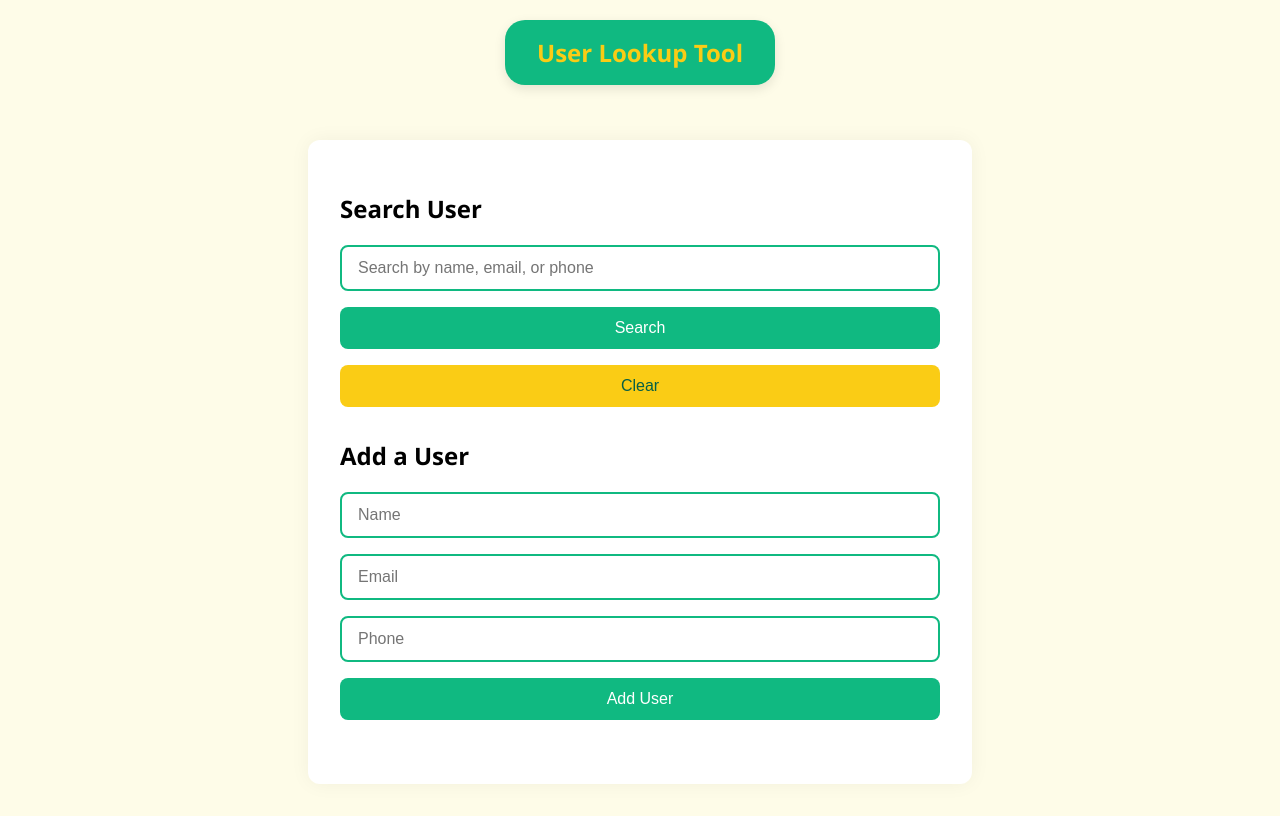
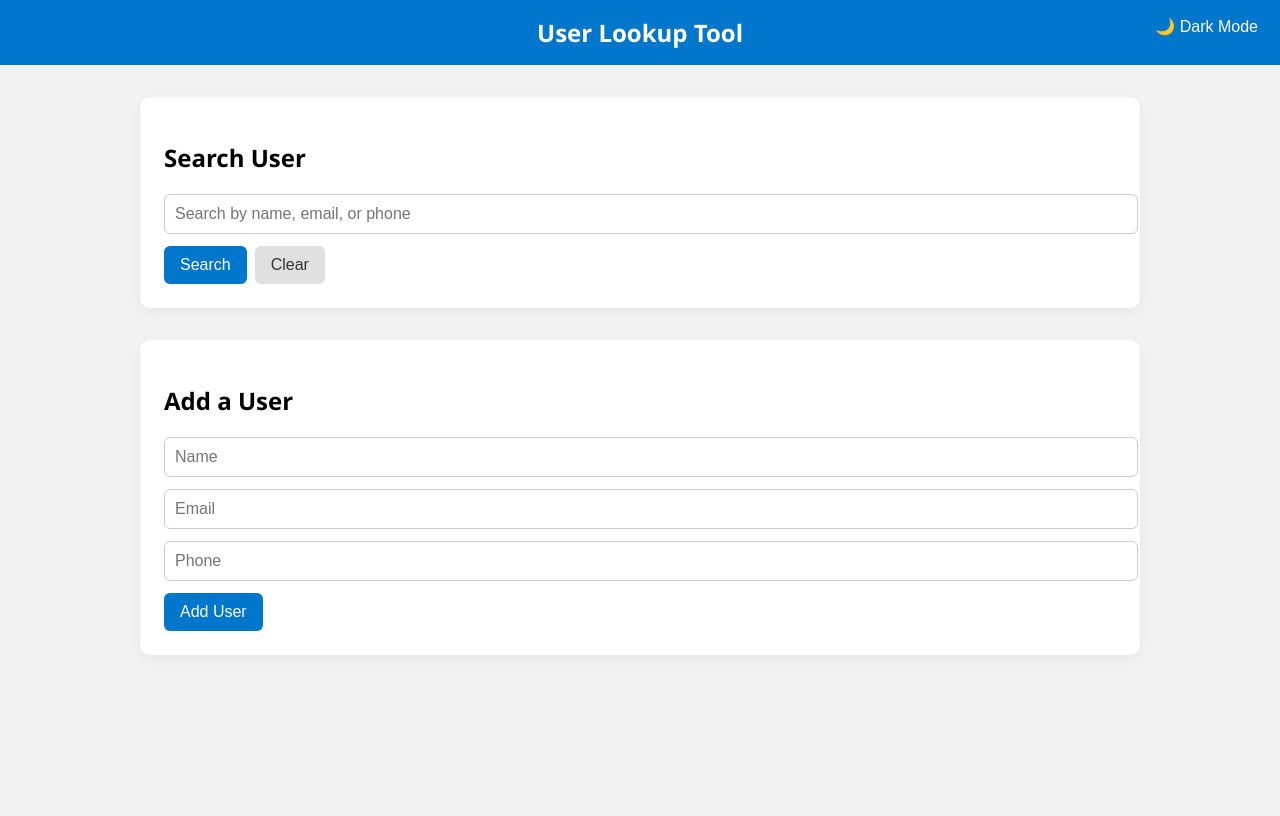
Before and after one commit to MoonSupreme1927/user-lookup-app, a React (Create React App) app in the folder frontend/: page / in a window 1280 px wide. Built offline with nearby package versions, Linux system fonts and the light colour scheme.

Commit message:
Updating Ap.js and App.css

```diff
--- a/frontend/src/App.css
+++ b/frontend/src/App.css
@@ -1,100 +1,120 @@
 
+/* General Layout */
 body {
+  font-family: 'Segoe UI', Tahoma, Geneva, Verdana, sans-serif;
+  background-color: #f2f2f2;
   margin: 0;
-  font-family: 'Segoe UI', Tahoma, Geneva, Verdana, sans-serif;
-  background-color: #fefce8;
+  padding: 0;
+}
 
-  }
-
-
-
+/* Banner Header */
 .banner {
-  position: fixed;
-  top: 20px;
-  left: 50%;
-  transform: translateX(-50%);
-  background-color: #10b981;
-  color: #facc15;
-  padding: 1rem 2rem;
+  background-color: #0077cc;
+  color: white;
+  padding: 1rem;
+  text-align: center;
   font-size: 1.5rem;
   font-weight: bold;
-  border-radius: 20px;
-  box-shadow: 0 4px 12px rgba(0, 0, 0, 0.1);
-  z-index: 1000;
+  position: relative;
 }
 
-.App {
-  max-width: 600px;
-  margin: 140px auto 2rem auto;
-  padding: 2rem;
-  background-color: #ffffff;
-  border-radius: 12px;
-  box-shadow: 0 0 20px rgba(0, 0, 0, 0.05);
+/* Dark mode toggle button */
+.dark-toggle {
+  position: absolute;
+  top: 1rem;
+  right: 1rem;
+  background: none;
+  border: none;
+  font-size: 1rem;
+  cursor: pointer;
+  color: white;
 }
 
-form {
-  display: flex;
-  flex-direction: column;
-  gap: 1rem;
-  margin-bottom: 2rem;
+/* App Container */
+.App {
+  max-width: 1000px;
+  margin: 2rem auto;
+  padding: 0 1rem;
 }
 
-input[type="text"],
-input[type="email"] {
-  padding: 0.75rem 1rem;
-  font-size: 1rem;
-  border: 2px solid #10b981;
-  border-radius: 8px;
-  outline: none;
+/* Form Layout */
+.form-container {
+  display: flex;
+  justify-content: space-between;
+  gap: 2rem;
+  flex-wrap: wrap;
+  margin: 2rem 0;
 }
 
-input:focus {
-  border-color: #facc15;
+.form-section {
+  flex: 1 1 45%;
+  background: #ffffff;
+  padding: 1.5rem;
+  border-radius: 10px;
+  box-shadow: 0 4px 12px rgba(0, 0, 0, 0.05);
+  animation: fadeIn 0.5s ease-in-out;
 }
 
-button {
-  padding: 0.75rem 1rem;
+form input {
+  display: block;
+  width: 100%;
+  margin-bottom: 0.75rem;
+  padding: 10px;
   font-size: 1rem;
+  border: 1px solid #ccc;
+  border-radius: 6px;
+}
+
+form button {
+  padding: 10px 16px;
+  margin-right: 0.5rem;
   border: none;
-  border-radius: 8px;
+  border-radius: 6px;
+  font-size: 1rem;
   cursor: pointer;
-  transition: all 0.2s ease-in-out;
 }
 
 .btn-primary {
-  background-color: #10b981;
+  background-color: #0077cc;
   color: white;
 }
 
-.btn-secondary {
-  background-color: #facc15;
-  color: #065f46;
+.btn-primary:hover {
+  background-color: #005fa3;
+  transition: background-color 0.3s ease;
 }
 
-button:hover {
-  box-shadow: 0 0 10px #10b981, 0 0 20px #10b981;
+.btn-secondary {
+  background-color: #e0e0e0;
+  color: #333;
 }
 
-.spinner {
-  border: 4px solid #eee;
-  border-top: 4px solid #10b981;
-  border-radius: 50%;
-  width: 32px;
-  height: 32px;
-  animation: spin 1s linear infinite;
+.btn-secondary:hover {
+  background-color: #ccc;
+  transition: background-color 0.3s ease;
 }
 
+/* Spinner Overlay */
 .overlay {
   position: fixed;
   top: 0;
   left: 0;
+  height: 100%;
   width: 100%;
-  height: 100%;
-  background-color: rgba(255, 255, 255, 0.7);
+  background: rgba(255, 255, 255, 0.8);
+  z-index: 999;
   display: flex;
   align-items: center;
   justify-content: center;
-  z-index: 999;
+}
+
+.spinner {
+  border: 6px solid rgba(0, 0, 0, 0.1);
+  width: 50px;
+  height: 50px;
+  border-radius: 50%;
+  border-top-color: #0077cc;
+  animation: spin 1s linear infinite;
 }
 
 @keyframes spin {
@@ -103,25 +123,71 @@ button:hover {
   }
 }
 
+@keyframes fadeIn {
+  from {
+    opacity: 0;
+    transform: translateY(10px);
+  }
+  to {
+    opacity: 1;
+    transform: translateY(0);
+  }
+}
+
+/* Error Message */
+.error {
+  color: red;
+  font-weight: bold;
+  margin-top: 1rem;
+}
+
+/* User Card */
 .user-card {
-  background-color: #ecfdf5;
-  border-left: 4px solid #10b981;
+  background: white;
   padding: 1rem;
-  margin-bottom: 1rem;
   border-radius: 8px;
-  transition: box-shadow 0.3s;
+  margin-top: 1rem;
+  box-shadow: 0 0 6px rgba(0, 0, 0, 0.05);
+  animation: fadeIn 0.4s ease-in-out;
 }
 
 .user-card:hover {
-  box-shadow: 0 0 10px #facc15;
+  transform: scale(1.02);
+  transition: transform 0.2s ease;
+  box-shadow: 0 4px 16px rgba(0, 0, 0, 0.1);
 }
 
-.user-card p {
-  margin: 0.25rem 0;
+/* Responsive Layout */
+@media (max-width: 768px) {
+  .form-container {
+    flex-direction: column;
+  }
+
+  .form-section {
+    width: 100%;
+  }
 }
 
-.error {
-  color: #dc2626;
-  text-align: center;
-  font-weight: bold;
+/* Dark Mode Styles */
+.App.dark {
+  background-color: #121212;
+  color: #f0f0f0;
 }
+
+.App.dark .form-section,
+.App.dark .user-card {
+  background-color: #1e1e1e;
+  color: #eaeaea;
+  box-shadow: 0 0 10px rgba(255, 255, 255, 0.05);
+}
+
+.App.dark input,
+.App.dark button {
+  background-color: #333;
+  color: white;
+  border: 1px solid #555;
+}
+
+.App.dark .btn-secondary:hover {
+  background-color: #444;
+}
--- a/frontend/src/App.js
+++ b/frontend/src/App.js
@@ -9,6 +9,7 @@ function App() {
   const [results, setResults] = useState([]);
   const [error, setError] = useState(null);
   const [newUser, setNewUser] = useState({ name: '', email: '', phone: '' });
+  const [darkMode, setDarkMode] = useState(false);
 
   const handleSearch = async (event) => {
     event.preventDefault();
@@ -31,13 +32,9 @@ function App() {
     setLoading(true);
 
     try {
-      const response = await axios.post(
-        'https://user-lookup-app.onrender.com/add',
-        newUser
-      );
+      const response = await axios.post('https://user-lookup-app.onrender.com/add', newUser);
       console.log(response.data);
 
-      // Refresh user list with new user
       setQuery(newUser.name);
       const searchResponse = await axios.get(`https://user-lookup-app.onrender.com/search?query=${newUser.name}`);
       setResults(searchResponse.data);
@@ -57,17 +54,14 @@ function App() {
     setError(null);
   };
 
-  const handleInputChange = (event) => {
-    const { name, value } = event.target;
-    setNewUser((prevUser) => ({
-      ...prevUser,
-      [name]: value,
-    }));
-  };
-
   return (
     <>
-      <div className="banner">User Lookup Tool</div>
+      <div className="banner">
+        User Lookup Tool
+        <button className="dark-toggle" onClick={() => setDarkMode(!darkMode)}>
+          {darkMode ? '☀️ Light Mode' : '🌙 Dark Mode'}
+        </button>
+      </div>
 
       {loading && (
         <div className="overlay">
@@ -75,9 +69,8 @@ function App() {
         </div>
       )}
 
-      <div className="App">
+      <div className={darkMode ? 'App dark' : 'App'}>
         <div className="form-container">
-          {/* Search User Section */}
           <div className="form-section">
             <h2>Search User</h2>
             <form onSubmit={handleSearch}>
@@ -92,44 +85,31 @@ function App() {
             </form>
           </div>
 
-          {/* Add User Section */}
           <div className="form-section">
             <h2>Add a User</h2>
             <form onSubmit={handleAddUser}>
-              <input
-                type="text"
-                placeholder="Name"
-                value={newUser.name}
-                onChange={(e) => setNewUser({ ...newUser, name: e.target.value })}
-                required
-              />
-              <input
-                type="email"
-                placeholder="Email"
-                value={newUser.email}
-                onChange={(e) => setNewUser({ ...newUser, email: e.target.value })}
-                required
-              />
-              <input
-                type="text"
-                placeholder="Phone"
-                value={newUser.phone}
-                onChange={(e) => setNewUser({ ...newUser, phone: e.target.value })}
-                required
-              />
+              <input type="text" placeholder="Name" value={newUser.name} onChange={(e) => setNewUser({ ...newUser, name: e.target.value })} required />
+              <input type="email" placeholder="Email" value={newUser.email} onChange={(e) => setNewUser({ ...newUser, email: e.target.value })} required />
+              <input type="text" placeholder="Phone" value={newUser.phone} onChange={(e) => setNewUser({ ...newUser, phone: e.target.value })} required />
               <button type="submit" className="btn-primary" disabled={loading}>Add User</button>
             </form>
           </div>
         </div>
 
-        {/* Results */}
         {error && <p className="error">{error}</p>}
+
         {results.length > 0 ? (
           results.map((user, index) => (
             <div key={index} className="user-card">
               <p><strong>Name:</strong> {user.name}</p>
               <p><strong>Email:</strong> {user.email}</p>
               <p><strong>Phone:</strong> {user.phone}</p>
+              <button
+                className="btn-secondary"
+                onClick={() => window.location.href = `/users/${user._id}`}
+              >
+                View User Page
+              </button>
             </div>
           ))
         ) : (
@@ -138,7 +118,6 @@ function App() {
       </div>
     </>
   );
-
 }
 
 export default App;
```
